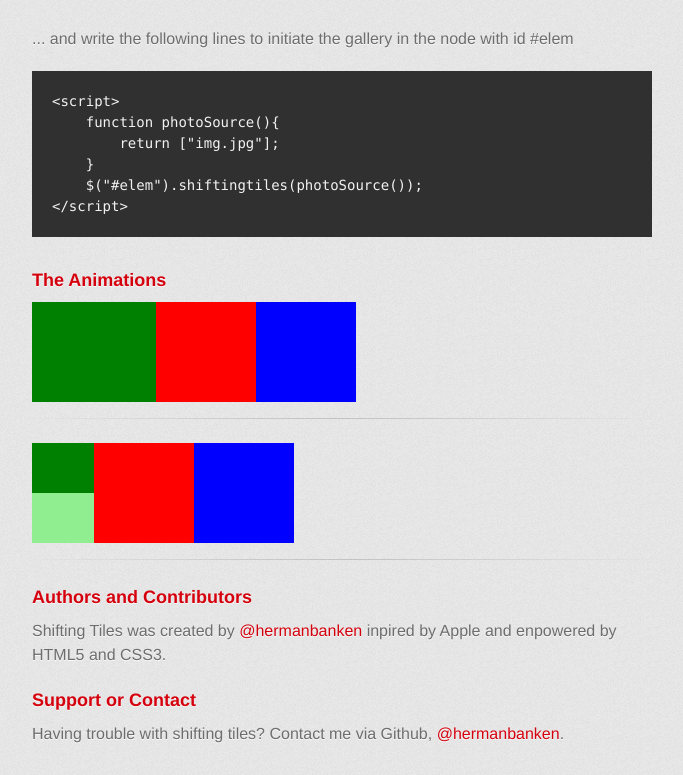
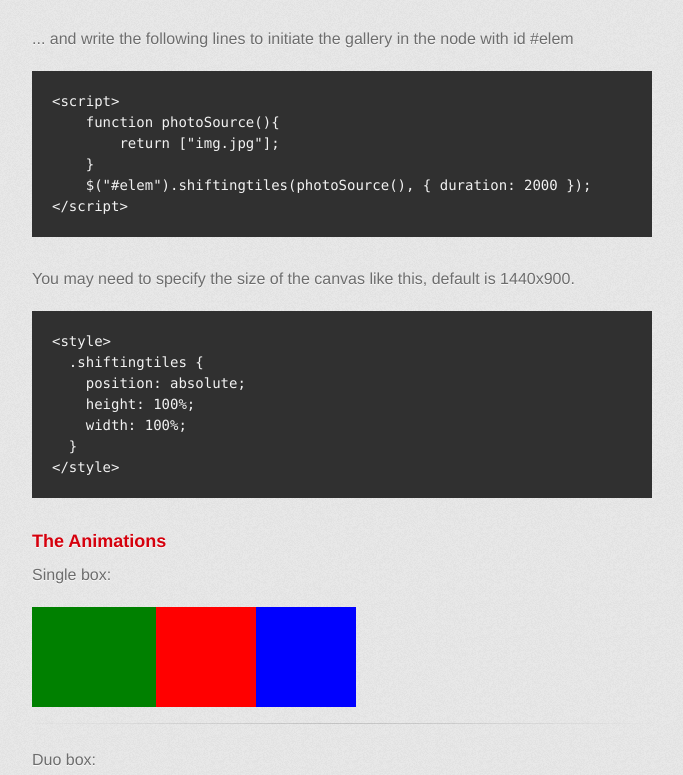
Before and after one commit to hermanbanken/shiftingtiles, a plain HTML site: page index.html in a window 1280 px wide. Shown: the part 1109-1884 px from the top of the page, without its empty margins (298-981 px from the left). Drawn offline with nearby package versions, Linux system fonts and the light colour scheme; a script that the page names is missing; a web font is replaced by a local one.

Commit message:
Document new duration option

```diff
--- a/index.html
+++ b/index.html
@@ -43,7 +43,7 @@
 
 <div class='gallery'><img src="images/preview.png" /></div>
 <script>
-	$(".gallery").shiftingtiles(["NatGeo04-small.jpg","NatGeo04-small.jpg","NatGeo04-small.jpg"]);
+	$(".gallery").shiftingtiles(["NatGeo04-small.jpg","NatGeo04-small.jpg","NatGeo04-small.jpg"], { duration: 2000 });
 </script>
 </p>
 
@@ -61,11 +61,23 @@ $ git clone https://github.com/hermanbanken/shiftingtiles.git shiftingtiles
     function photoSource(){
         return ["img.jpg"];
     }
-    $("#elem").shiftingtiles(photoSource());
+    $("#elem").shiftingtiles(photoSource(), { duration: 2000 });
 &lt;/script&gt;
 </code></pre>
 
+<p>You may need to specify the size of the canvas like this, default is 1440x900.</p>
+
+<pre><code>&lt;style&gt;
+  .shiftingtiles {
+    position: absolute;
+    height: 100%;
+    width: 100%;
+  }
+&lt;/style&gt;
+</code></pre>
+
 <h3>The Animations</h3>
+<p>Single box:</p>
 <div class="frame" style="width:100%;">
   <div class="disappear single preview"></div>
   <div class="rest"></div>
@@ -73,6 +85,7 @@ $ git clone https://github.com/hermanbanken/shiftingtiles.git shiftingtiles
 </div>
 <hr class="clear">
 
+<p>Duo box:</p>
 <div class="frame" style="width:100%;">
   <div class="disappear dual preview">
     <div style='display:block;'></div>
```
